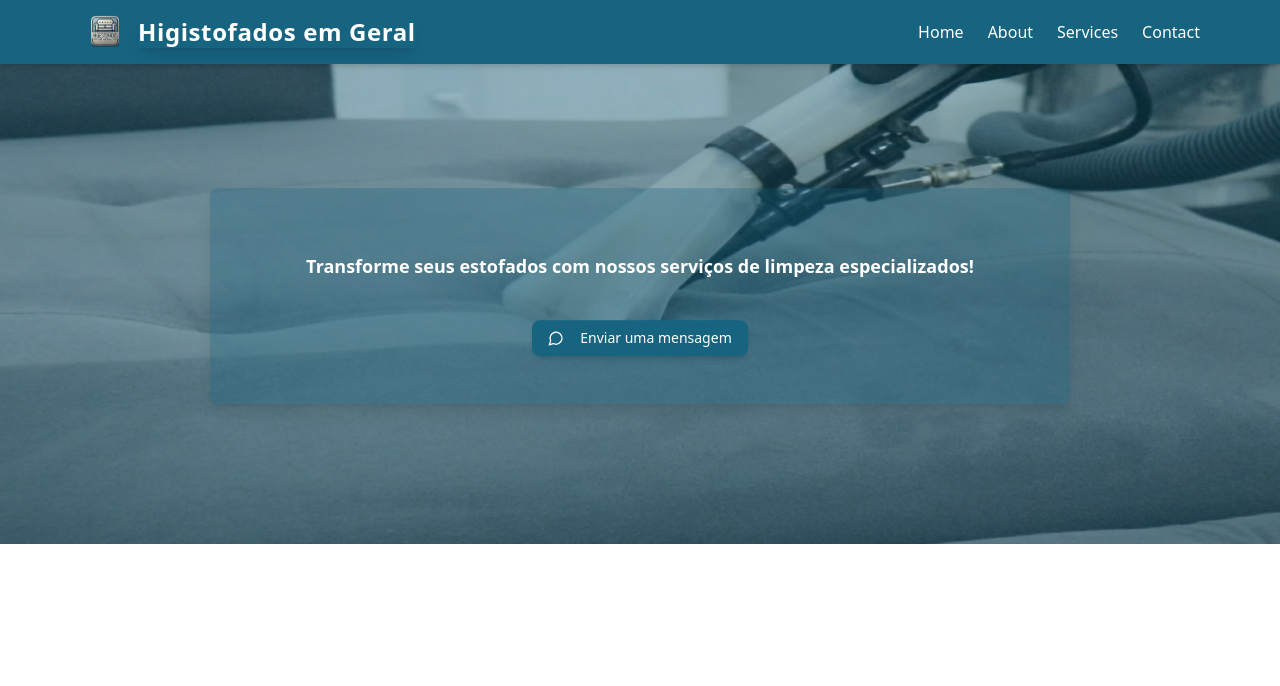
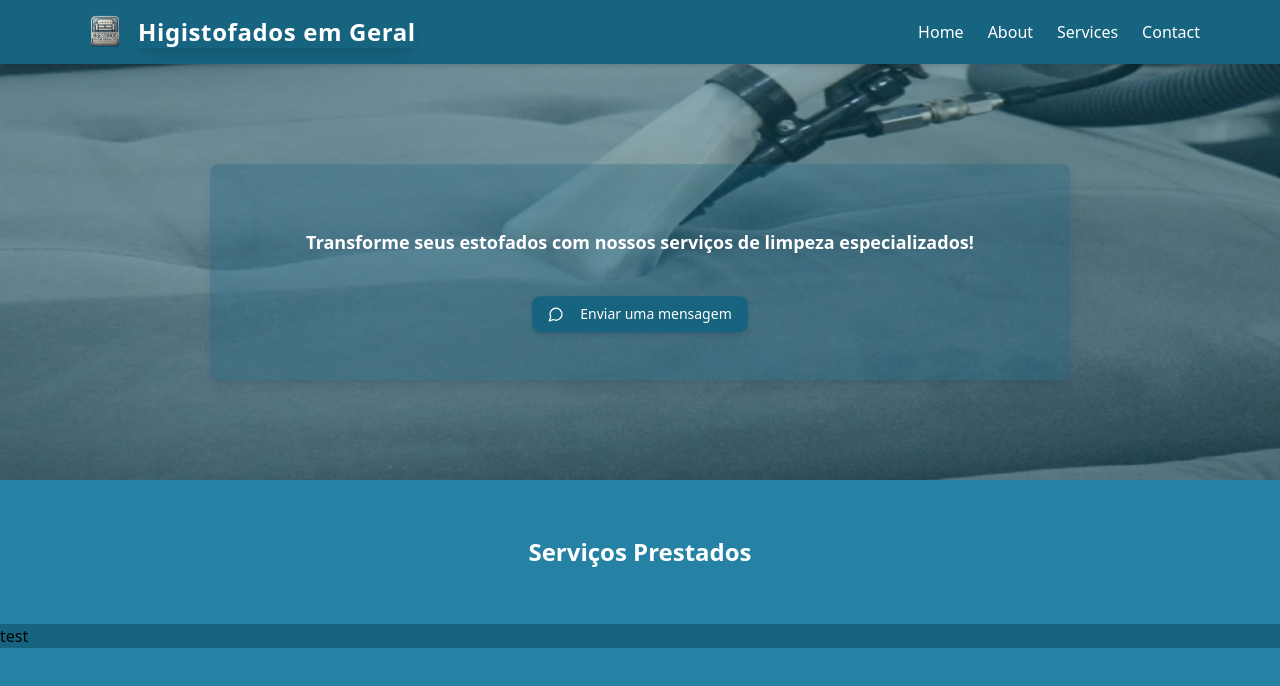
Before and after one commit to morgadothiago/higi_site, a Next.js app: page / in a window 1280 px wide. Shown: the top 686 px of the page. Built offline with nearby package versions, Linux system fonts and the light colour scheme.

Commit message:
refactor do site

```diff
--- /dev/null
+++ b/src/app/components/Services.tsx
@@ -0,0 +1,22 @@
+import React from 'react'
+
+
+export default function Services() {
+  return (
+    <>
+    <div className='w-full flex items-center justify-center py-4 '>
+      <div className='w-full flex items-center justify-center'>
+        <h1 className='text-[#fff] text-2xl font-bold p-10'>Serviços Prestados</h1>
+      </div>
+    </div>
+
+     <div className=" bg-[#176481] ">
+     <h1>test</h1>
+   </div>
+    </>
+
+  )
+
+
+
+}
--- /dev/null
+++ b/src/app/components/cardContainer.tsx
@@ -0,0 +1,9 @@
+import React from 'react'
+
+export default function cardContainer() {
+  return (
+    <div>
+
+    </div>
+  )
+}
--- a/src/app/components/header.tsx
+++ b/src/app/components/header.tsx
@@ -11,17 +11,14 @@ export default function Header() {
   const [isMenuOpen, setIsMenuOpen] = useState(false)
 
   return (
-    <div className='h-16 w-full bg-[#176481] relative shadow-md flex items-center'>
+    <div className='h-16 w-full bg-[#176481] fixed top-0 left-0 z-50 shadow-md flex items-center'>
       <div className="flex justify-between items-center px-4 sm:px-20 py-4 w-full container mx-auto">
         <div className="flex flex-row gap-2 items-center">
           <Image src={Logo} alt="logo" width={50} height={50} />
-
-
           <h1 className='text-white text-sm sm:text-sm font-extrabold tracking-wide shadow-lg hover:text-[#1a7494] transition duration-300 md:text-2xl'>Higistofados em Geral</h1>
         </div>
         <div className="ml-auto flex items-center">
           <button
-
             className="text-white md:hidden"
             onClick={() => setIsMenuOpen(!isMenuOpen)}
           >
--- a/src/app/components/main.tsx
+++ b/src/app/components/main.tsx
@@ -7,7 +7,7 @@ import limpeza from '@/app/assets/limpeza.png'
 const Main = () => {
   function seedMenssages(data: any) {
     const { nome, email, telefone, descricao } = data;
-    const message = `Olá, meu nome é ${nome}. Meu e-mail é ${email}. Meu telefone é ${telefone}. Descrição: ${descricao}.`;
+    const message = `Olá, meu nome é ${nome}. Meu e-mail é ${email}. Meu telefone é ${telefone}.`;
 
     // Codifica a mensagem corretamente
     const encodedMessage = encodeURIComponent(message.trim());
@@ -26,7 +26,7 @@ const Main = () => {
 
   return (
     <div className="w-full h-[30rem] bg-cover bg-[#176481] bg-center flex items-center justify-center" style={{ backgroundImage: `url(${limpeza.src})` }} >
-      <div className="sm: mx-10 sm:px-20 px-4 bg-[#176481] bg-opacity-30 rounded-lg p-12 flex flex-col items-center justify-center shadow-lg transition-transform transform animate-bounce">
+      <div className="sm: mx-10 sm:px-20 px-4 bg-[#176481] bg-opacity-30 rounded-lg p-12 flex flex-col items-center justify-center shadow-lg transition-transform transform animate-bounce mt-20">
         <h1 className="text-lg font-bold text-white p-4 text-center mb-6">Transforme seus estofados com nossos serviços de limpeza especializados!</h1>
         <Button onClick={seedMenssages} className='bg-[#176481] text-white hover:bg-[#1a7494] transition duration-300 flex items-center rounded-lg shadow-md hover:shadow-xl p-4'>
           <MessageCircleIcon className='w-6 h-6 mr-2' />
--- a/src/app/page.tsx
+++ b/src/app/page.tsx
@@ -1,10 +1,13 @@
 import Header from "./components/header";
 import Main from "./components/main";
+import Services from "./components/Services";
+
 export default function Home() {
   return (
-  <div className="bg-[#fefefe] w-screen  h-screen">
+  <div className="bg-[#2582A4] w-screen  h-screen">
    <Header />
    <Main />
+   <Services />
   </div>
   );
 }
```
